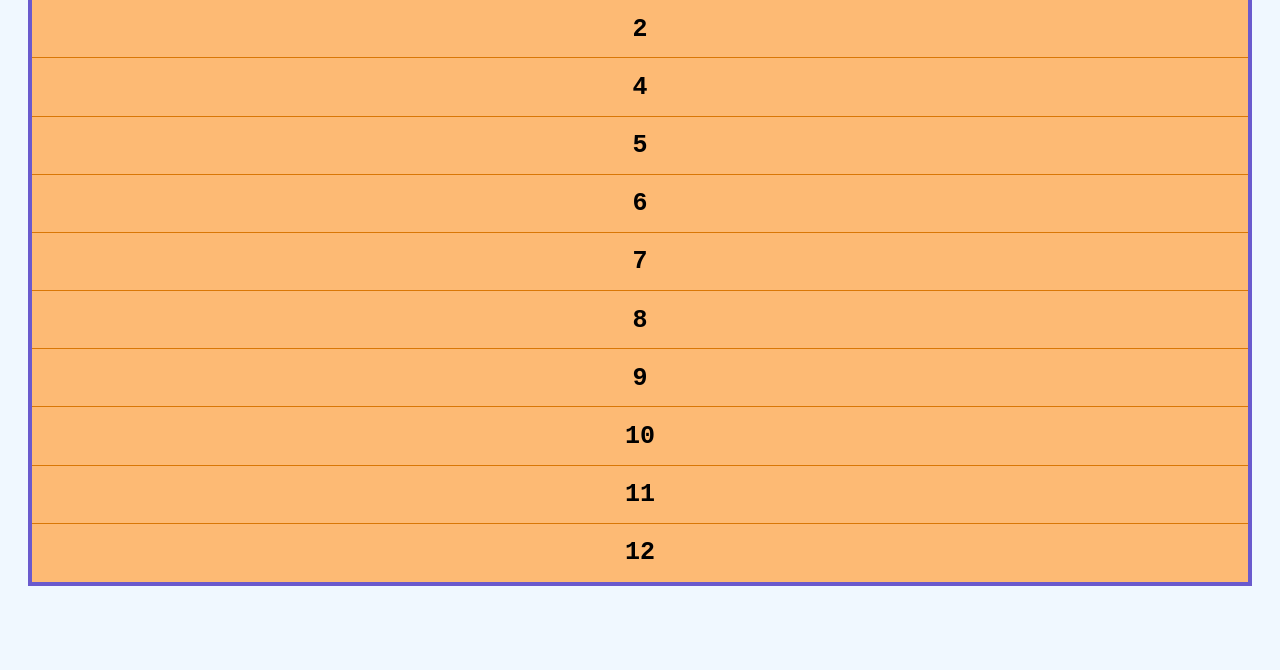
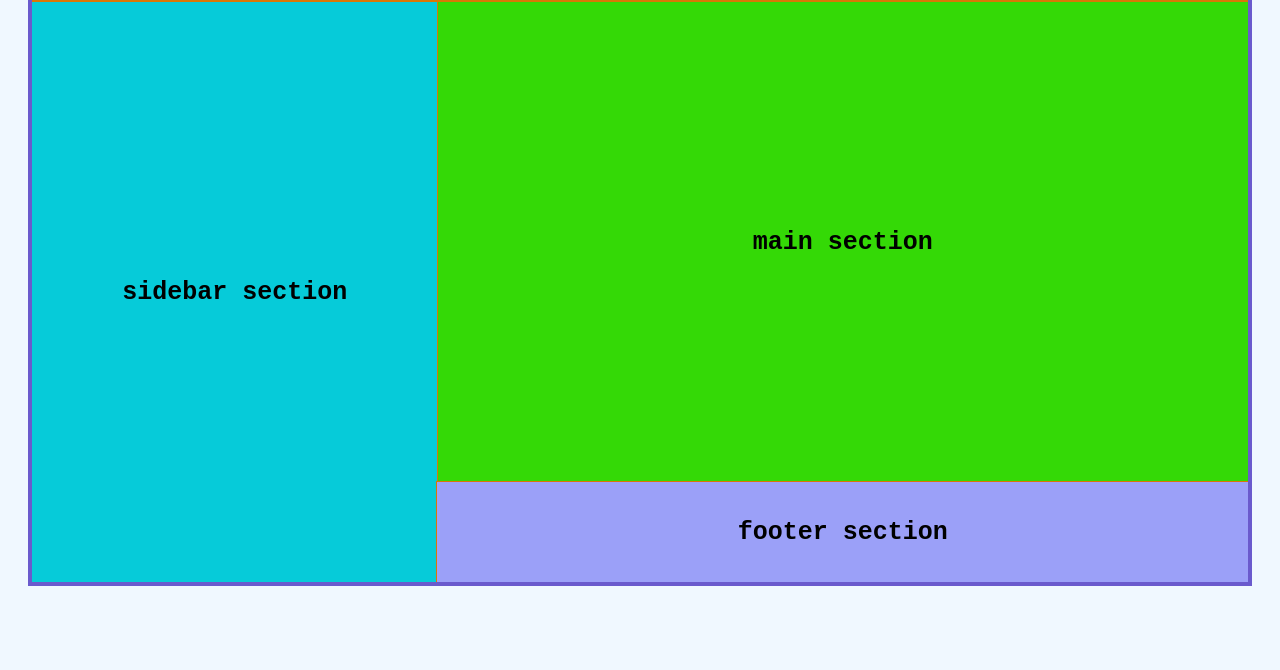
Before and after one commit to MrArcs/crash-course, a plain HTML site: page Grid-Layouts/index.html in a window 1280 px wide. Shown: the part 146-816 px from the top of the page. Drawn offline with Linux system fonts and the light colour scheme.

Commit message:
Grid rows and positions

```diff
--- a/Grid-Layouts/index.html
+++ b/Grid-Layouts/index.html
@@ -18,18 +18,7 @@
         background-color: aliceblue;
         font-family: "Courier New", Courier, monospace;
       }
-      .items.one,
-      .items.two,
-      .items.three,
-      .items.four,
-      .items.five,
-      .items.six,
-      .items.seven,
-      .items.eight,
-      .items.nine,
-      .items.ten,
-      .items.eleven,
-      .items.twelve {
+      .items {
         font-size: 25px;
         font-weight: bold;
         background-color: #fdba74;
@@ -55,23 +44,53 @@
         color: azure;
         cursor: pointer;
       }
+
+      .content-item {
+        font-size: 25px;
+        font-weight: bold;
+        background-color: #fdba74;
+        text-align: center;
+        padding: 10px 0;
+        outline: 1px solid #d97706;
+        display: flex;
+        align-items: center;
+        justify-content: center;
+      }
     </style>
   </head>
   <body>
-    <main class="grid-container">
+    <!-- <main class="grid-container">
       <div class="items one">1</div>
       <div class="items two">2</div>
-
+      <div class="items three">3</div>
       <div class="items four">4</div>
       <div class="items five">5</div>
-      <div class="items six">6</div>
+      <div class="items six">6</div> -->
 
-      <div class="items seven">7</div>
+    <!-- <div class="items seven">7</div>
       <div class="items eight">8</div>
       <div class="items nine">9</div>
       <div class="items ten">10</div>
       <div class="items eleven">11</div>
-      <div class="items twelve">12</div>
+      <div class="items twelve">12</div> -->
+    <!-- <div class="items a">A</div>
+      <div class="items b">B</div> -->
+    <!-- </main> -->
+
+    <!-- For grid-template-areas -->
+    <main class="grid-container">
+      <div class="content-item header" style="background-color: #d97706">
+        header section
+      </div>
+      <div class="content-item main" style="background-color: #34d906">
+        main section
+      </div>
+      <div class="content-item sidebar" style="background-color: #06cbd9">
+        sidebar section
+      </div>
+      <div class="content-item footer" style="background-color: #9ba0f8">
+        footer section
+      </div>
     </main>
   </body>
 </html>
--- a/Grid-Layouts/style.css
+++ b/Grid-Layouts/style.css
@@ -46,5 +46,93 @@
   /* Naming our grid lines whether it's our column lines or our roll lines will become useful when it comes to moving our items around within our group container and that's done using a grid item property */
 
   /* Name the grid line with squareBrackets [] 👇🏼*/
-  /* grid-template-columns: [col-start] 1fr [col-2] 1fr [col-3] 1fr [col-end] 1fr; */
+  grid-template-columns: [col-start] 1fr [col-2] 1fr [col-3] 1fr [col-end] 1fr;
+
+  /* Rows ↓ */
+  /* grid-template-rows: 100px 50px; so we've explicitly defined a 100 pixel row and a 50 pixel row and so any subsequent roles will be implicitly defined these are known as implicit grid tracks */
+
+  /* if we want to learn which are grid auto columns and grid auto rows */
+  /* grid-auto-columns: ; */
+  /* grid-auto-rows: 50px;  Implicit grid columns and rows */
+
+  /* we also have grid auto flow and this works in a similar way to grid auto columns and roles in that it's all about how things are automatically placed inside our grid container */
+
+  grid-template-columns: repeat(12, 1fr);
+
+  /* Default value set to row. Basically means is whenever we have any new items inside a container place these items inside a container according to the row. 👇🏼*/
+  /* grid-auto-flow: row; */
+
+  /* Items are being placed inside the container according to the column 👇🏼*/
+  /* grid-auto-flow: column; */
+
+  /*  Item b has now moved to fill in this extra space that we had even though in our source order item b is placed after item */
+
+  /* use with CAUTION because it will change the visual order of your items */
+  /* grid-auto-flow: dense; */
+
+  /* We can also define row-dense and column-dense to give us a bit more control as to how these items */
+  /* grid-auto-flow: row-dense; */
+
+  /* Set gaps in between our items */
+  /* grid-template-columns: repeat(6, 1fr); */
+  /* grid-column-gap: 10px;
+  grid-row-gap: 10px; */
+
+  /* Short hand for grid-column-gap and grid-row-gap */
+  /* grid-gap: 10px; */
+
+  /* Position Items with in the cell*/
+
+  /* Align items positions our items vertically within the grid cell so by default this is set to stretch but we can change this to [start][center][end]  default set to = [stretch]*/
+  /* grid-template-columns: repeat(3, 150px); */
+  /* align-items: stretch; */
+  /* align-items: end; */
+
+  /* Justify items does the same thing but instead this is along the x-axis or horizontally [start][center][end] default set to = [stretch]*/
+  /* justify-items: end; */
+
+  /* Short hand for align-items and justify-items  */
+  /* place-items: center; */
+  /* place-items: center start; */
+
+  /* Position Content with in the cell*/
+  /* Position our entire content within the container we use align content justify content and place content */
+
+  /* Align content is all about how we align our content vertically within our container and default set to = [start] and other properties are start - end - center - space-between - space-around - space-evenly*/
+  /* align-content: center; */
+
+  /* set content to horizontally default set to = [start] and other properties are start - end - center - space-between - space-around - space-evenly */
+  /* justify-content: space-evenly; */
+
+  /* Short hand for align-content and justify-content  */
+  /* grid-template-columns: repeat(3, 150px); */
+  /* place-content: center; */
+
+  /* For grid template area */
+
+  grid-template-columns: [col-start] 1fr [col-2] 1fr [col-3] 1fr [col-end];
+  grid-auto-rows: 60px auto 100px;
+  grid-template-areas:
+    "header header header"
+    "sidebar main main"
+    "sidebar footer footer";
 }
+
+.header {
+  grid-area: header;
+}
+.main {
+  grid-area: main;
+}
+.sidebar {
+  grid-area: sidebar;
+}
+.footer {
+  grid-area: footer;
+}
+
+/* For grid-auto-flow-dense */
+/* .a {
+  /* items a and b have been pushed over column line 10 and column line 11 */
+/* grid-column: 10/11; */
+/* } * */
```
